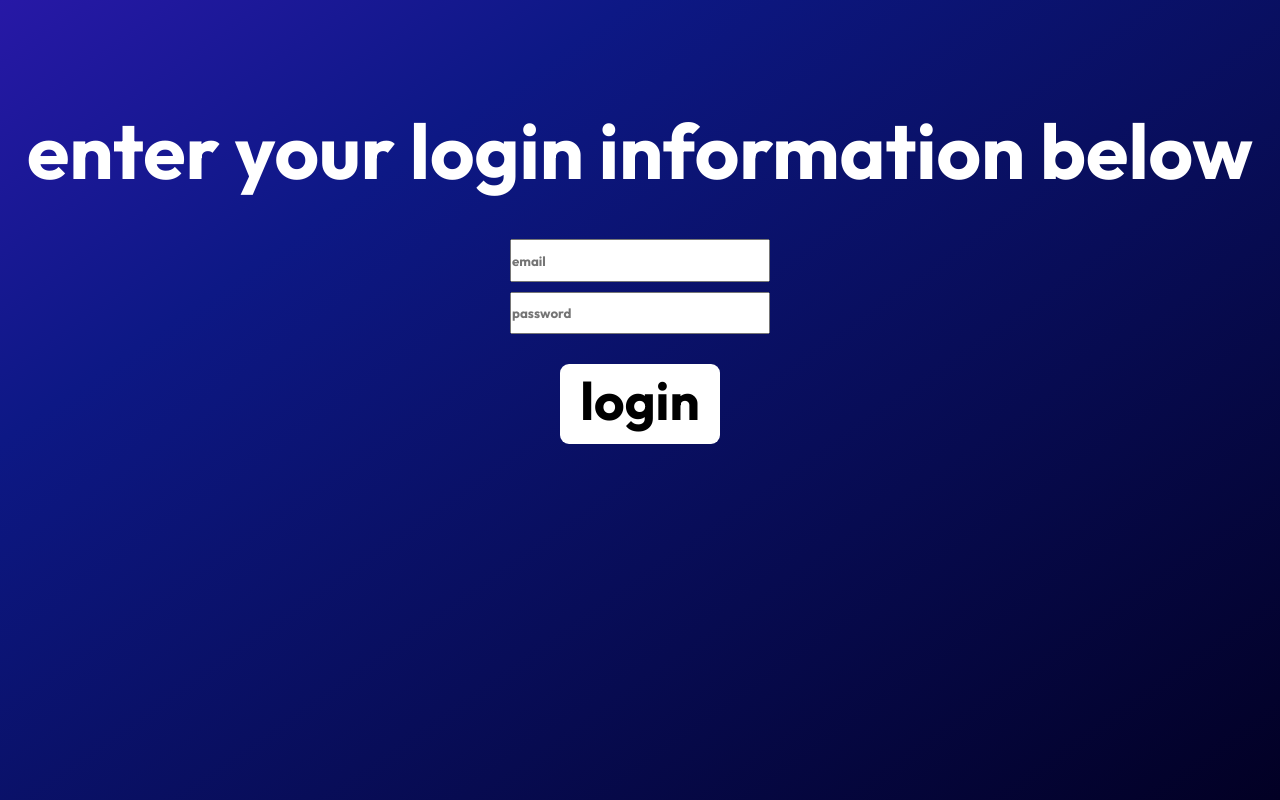
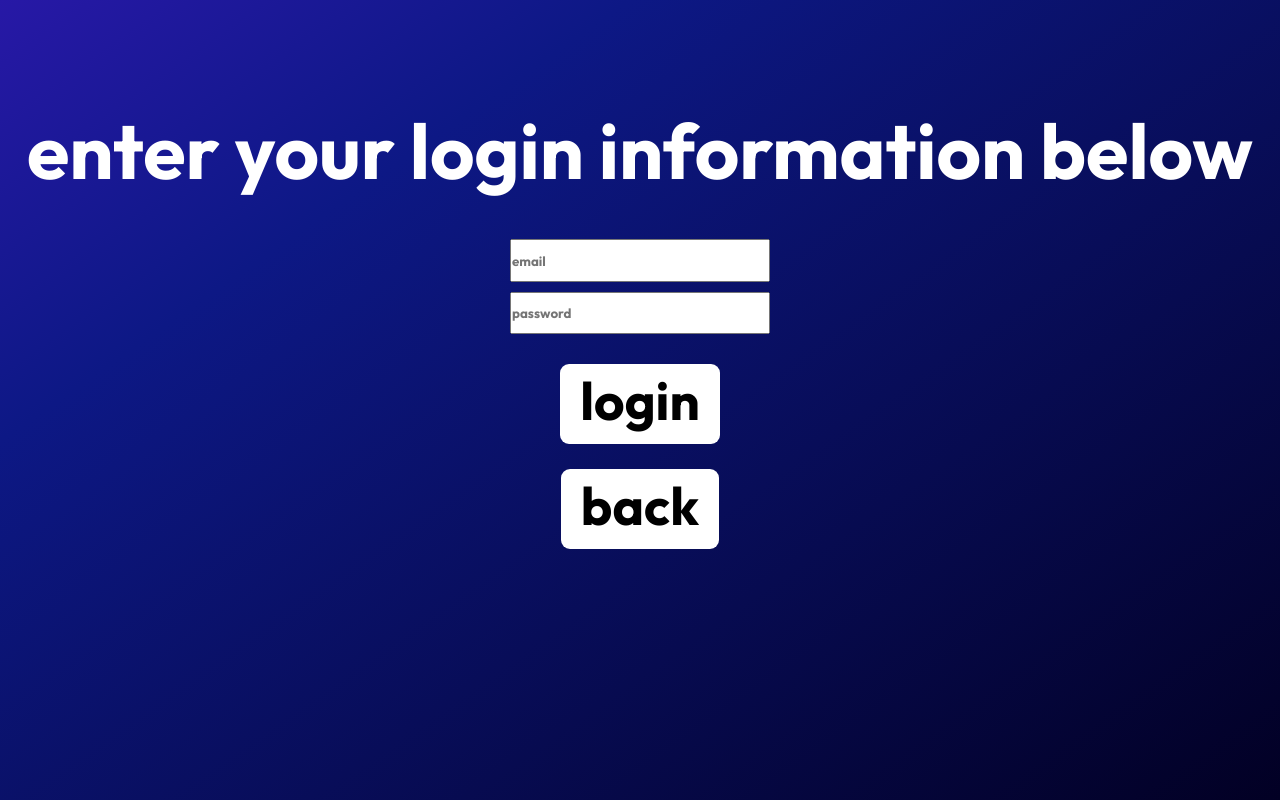
Before and after one commit to ABoyceIII/Coven, a React (Create React App) app: page /login in a window 1280 px wide. Built offline with nearby package versions, Linux system fonts and the light colour scheme; no server answers.

Commit message:
added back button to login screen

```diff
--- a/src/pages/Initial/Login.js
+++ b/src/pages/Initial/Login.js
@@ -34,6 +34,14 @@ export default function Login() {
       </div>
 
       <LogInButton email={email} password={password} />
+      <button
+        className="WelcomeButton"
+        onClick={() => {
+          window.location.href = "/";
+        }}
+      >
+        back
+      </button>
     </div>
   );
 }
```
